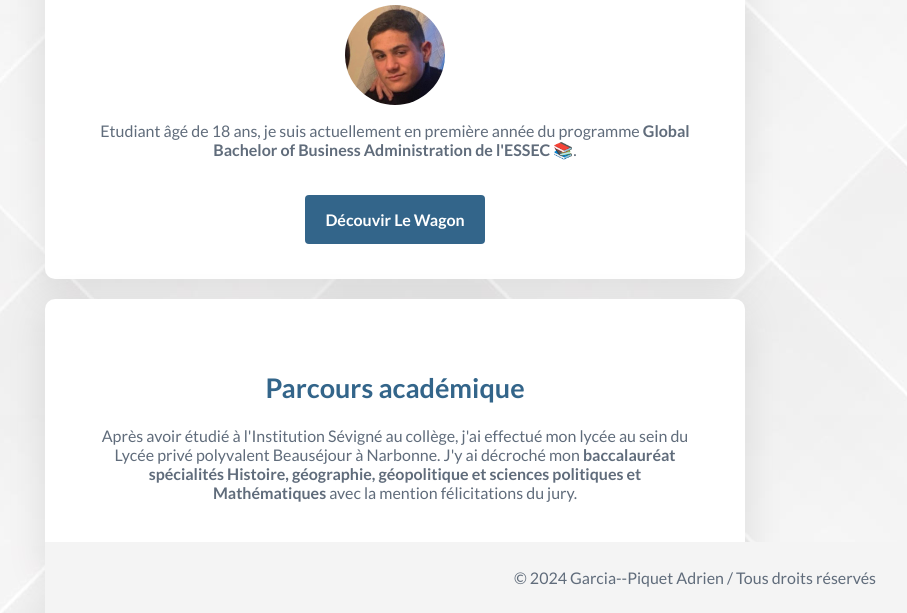
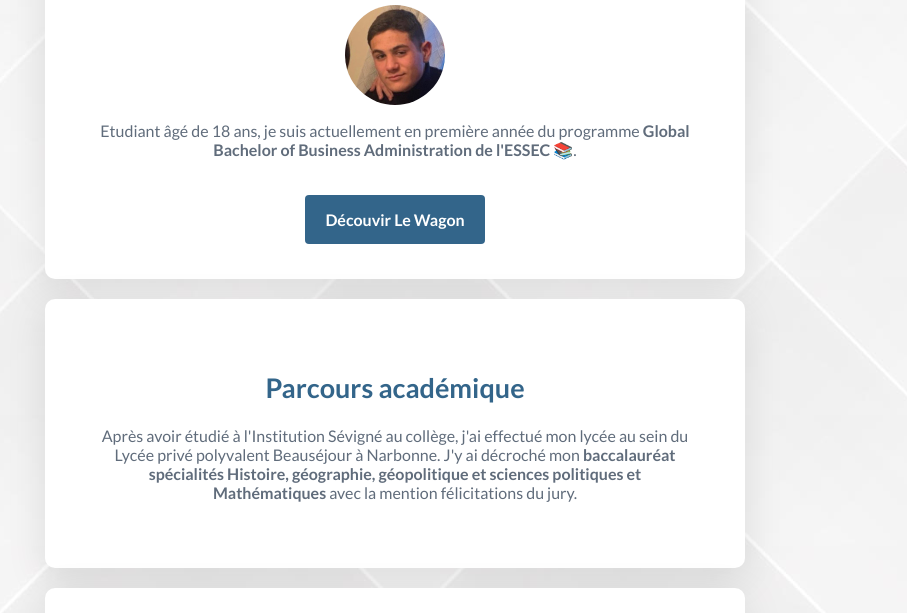
Before and after one commit to AdrienGarciaPiquet/Profile, a plain HTML site: page index.html in a window 1280 px wide. Shown: the part 187-800 px from the top of the page, without its empty margins (245-1152 px from the left). Drawn offline with Linux system fonts and the light colour scheme.

Commit message:
Update index.html

```diff
--- a/index.html
+++ b/index.html
@@ -69,10 +69,6 @@
   	          </ul>
   	    </div>
 
-        <footer class="credits">
-          <p>&copy; 2024 Garcia--Piquet Adrien / Tous droits réservés</p>
-        </footer>
-
   </body>
 
 </html>
```
